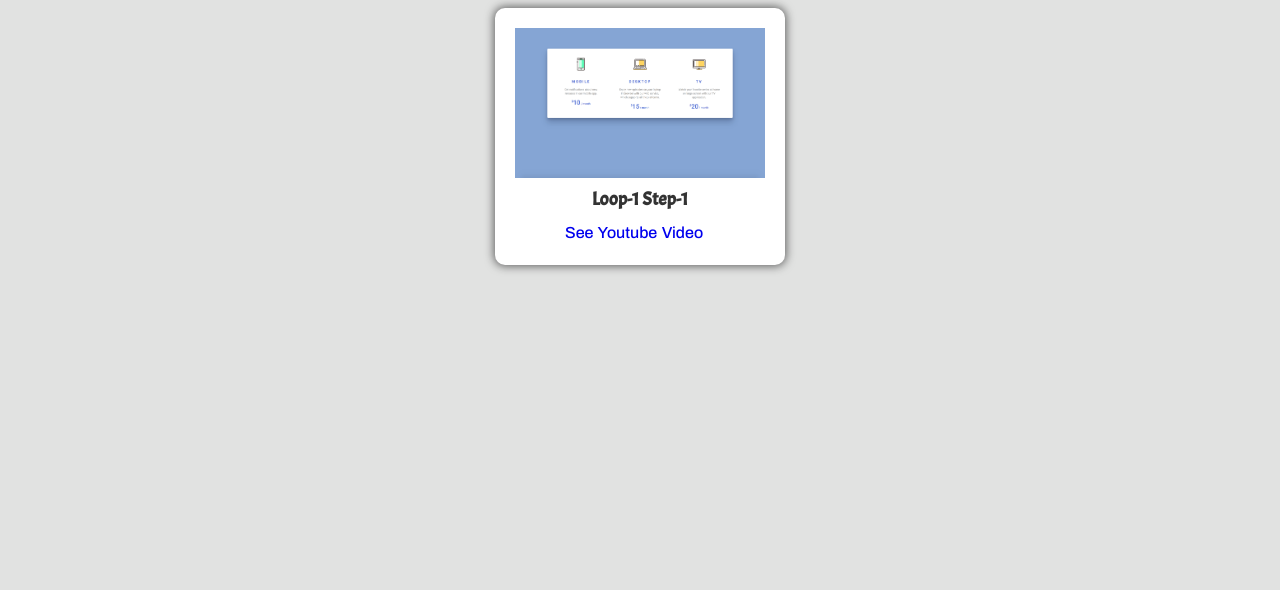
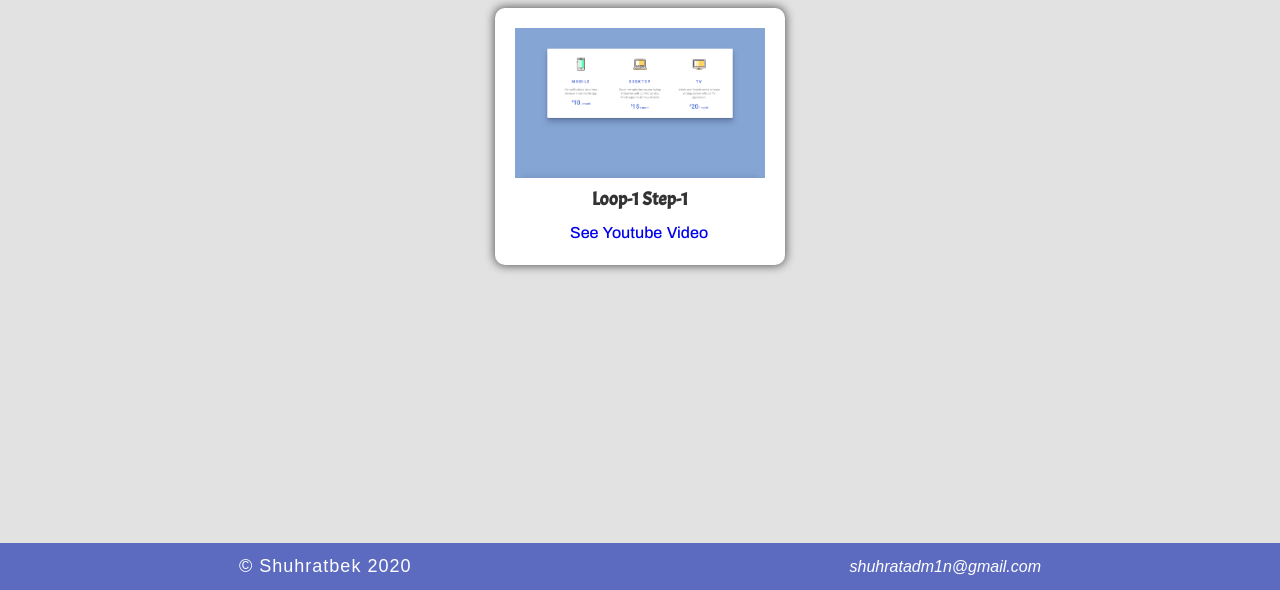
Before and after one commit to mrshuhrat/front-loops-taks-page, a plain HTML site: page index.html in a window 1280 px wide. Shown: the part 210-800 px from the top of the page. Drawn offline with Linux system fonts and the light colour scheme; a web font is replaced by a local one.

Commit message:
Add footer

```diff
--- a/css/styles.css
+++ b/css/styles.css
@@ -203,12 +203,46 @@ body {
 .youtube-link {
   width: 140px;
   display: inline-flex;
-  margin-left: 50px;
+  margin-left: 55px;
   text-decoration: none;
   text-transform: capitalize;
   font-weight: 500;
 }
 
+.youtube-link:hover {
+  text-decoration: underline;
+}
+
+/* PAGE-FOOTER */
+.page-footer {
+  background-color: #5c6bc0;
+  padding: 10px 0;
+}
+
+.footer__container {
+  display: flex;
+  align-items: center;
+  justify-content: space-around;
+}
+
+.create-by {
+  margin: 0;
+  color: #fff;
+  font-size: 18px;
+  letter-spacing: 1px;
+}
+
+.footer__link {
+  text-decoration: none;
+  color: #fff;
+  font-style: italic;
+  transition: 0.3s ease;
+}
+
+.footer__link:hover {
+  text-decoration: underline;
+  opacity: 0.8;
+}
 @media only screen and (max-width:450px) {
 
   .links__link {
--- a/index.html
+++ b/index.html
@@ -60,8 +60,12 @@
       <!-- ====================
         PAGE-FOOTER
         ==================== -->
+      <!--  -->
         <footer class="footer page-footer">
-      <!-- #5c6bc0 -->
+          <div class="container footer__container">
+            <p class="create-by">© Shuhratbek 2020</p>
+            <a class="footer__link" href="https://accounts.google.com/SignOutOptions?hl=ru&continue=https://mail.google.com/mail&service=mail">shuhratadm1n@gmail.com</a>
+          </div>
         </footer>
       </body>
       </html>
```
